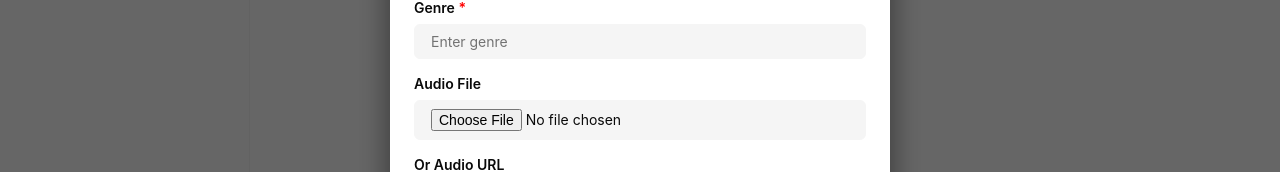
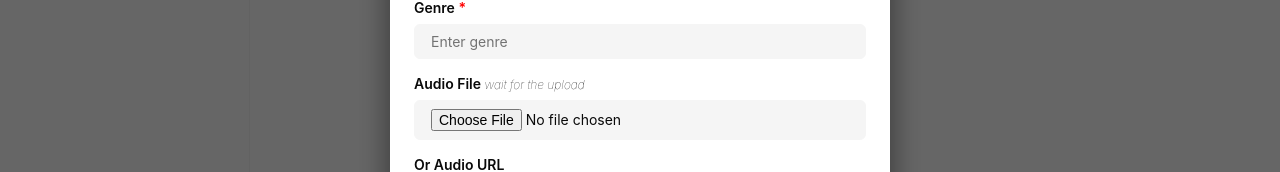
Before and after one commit to kaleabAlemayehu/araray_client, a React (Vite) app: page / in a window 1280 px wide. Both pictures are taken after a click on the button "Add Song". Shown: the part 397-569 px from the top of the page. Built offline with nearby package versions, Linux system fonts and the light colour scheme; no server answers.

Commit message:
fix: telling the user to wait for upload on the form cause the upload takes time

```diff
--- a/src/components/songs/SongForm.tsx
+++ b/src/components/songs/SongForm.tsx
@@ -23,6 +23,11 @@ const Overlay = styled.div`
   justify-content: center;
   z-index: var(--z-index-overlay);
   padding: 1rem;
+`
+const Info = styled.span`
+  font-size:12px;
+  font-style: italic;
+  font-weight:100;
 `
 
 const FormContainer = styled.div`
@@ -303,7 +308,7 @@ export default function SongForm({ onClose, initialSong }: SongFormProps) {
           </FormGroup>
 
           <FormGroup>
-            <Label htmlFor="audioFile">Audio File</Label>
+            <Label htmlFor="audioFile">Audio File <Info>wait for the upload</Info></Label>
             <Input id="audioFile" name="audioFile" type="file" onChange={handleFileChange} />
           </FormGroup>
 
@@ -329,6 +334,6 @@ export default function SongForm({ onClose, initialSong }: SongFormProps) {
           </ButtonGroup>
         </form>
       </FormContainer>
-    </Overlay>
+    </Overlay >
   )
 }
```
